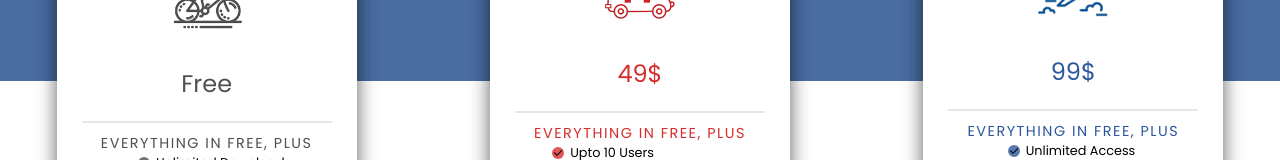
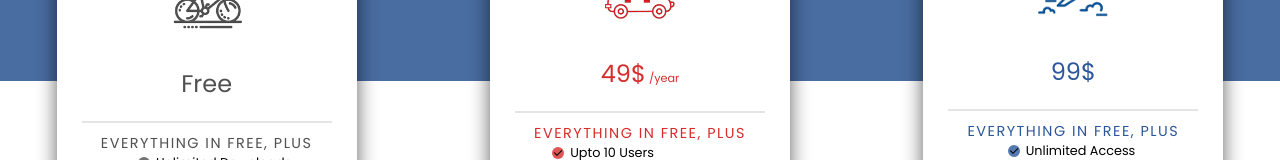
Before and after one commit to josapex/my-first-react-app, a React (Vite) app: page / in a window 1280 px wide. Shown: the part 419-579 px from the top of the page. Built offline with nearby package versions, Linux system fonts and the light colour scheme.

Commit message:
update css to the web page respondsive

```diff
--- a/src/App.jsx
+++ b/src/App.jsx
@@ -48,6 +48,7 @@ function App() {
                         <PricingCard
                             label={card.label}
                             price={card.price}
+                            duration={card.duration}
                             image={card.image}
                             imageAlt={card.imageAlt}
                             benefits={card.benefits}
--- a/src/App.module.css
+++ b/src/App.module.css
@@ -3,6 +3,7 @@
     padding: 50px;
     height: 500px;
     text-align: center;
+    width: 100%;
 }
 .header, .discription{
     max-width: 500px;
--- a/src/components/PricingCard.module.css
+++ b/src/components/PricingCard.module.css
@@ -1,6 +1,6 @@
 .card{
-    max-width: 500px;
-    width: 300px;
+    max-width: 300px;
+    width: 80%;
     background-color: white;
     border-radius: 3px;
     box-shadow: 0px 0px 20px #0000009f ;
```
